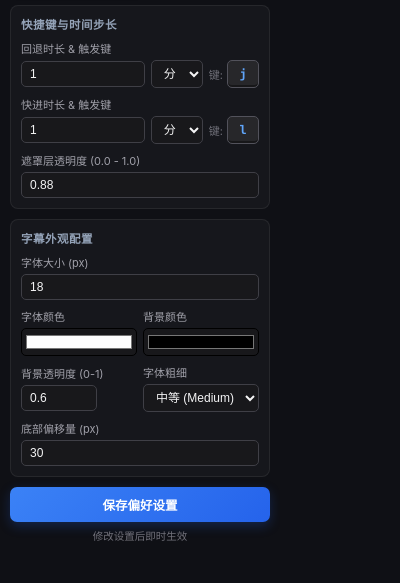
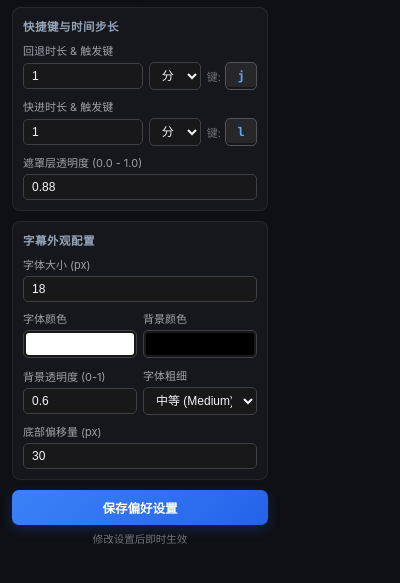
Before and after one commit to Linxiaopeng/theaterMode, a browser extension: page popup.html in a window 400 px wide. Shown: the part 89-672 px from the top of the page. Drawn offline with Linux system fonts and the light colour scheme.

Commit message:
fix: ensure symmetrical padding across all tab panels and fix webkit color picker inset

```diff
--- a/popup.html
+++ b/popup.html
@@ -4,7 +4,7 @@
   <meta charset="UTF-8">
   <title>影院模式设置</title>
   <style>
-    * {
+    *, *::before, *::after {
       box-sizing: border-box;
       margin: 0;
       padding: 0;
@@ -16,13 +16,14 @@
       margin: 0;
       padding: 0;
       background: #0f1015;
-      overflow-x: hidden;
+      overflow: hidden; /* 彻底杜绝全局外框产生滚动条导致的不对称 */
     }
     body {
-      padding: 10px;
+      padding: 12px;
       font-family: -apple-system, BlinkMacSystemFont, "Segoe UI", Roboto, "Helvetica Neue", Arial, sans-serif;
       color: #e4e4e7;
       user-select: none;
+      width: 100%;
     }
 
     /* 顶部 Header */
@@ -101,7 +102,6 @@
 
     .tab-panel {
       width: 100%;
-      box-sizing: border-box;
     }
 
     /* 卡片式区块 (Card Sections) */
@@ -156,6 +156,7 @@
       outline: none;
       transition: all 0.15s ease;
       min-width: 0;
+      width: 100%;
     }
     input[type="number"]:focus, select:focus, input[type="text"]:focus {
       border-color: #3b82f6;
@@ -178,14 +179,22 @@
       flex-shrink: 0;
     }
 
-    /* 颜色选择器 */
+    /* 颜色选择器 Webkit 标准修正 */
     .color-picker {
       height: 28px;
       padding: 2px;
       cursor: pointer;
       background: #18181b;
+      border: 1px solid #3f3f46;
       border-radius: 5px;
       width: 100%;
+    }
+    input[type="color"]::-webkit-color-swatch-wrapper {
+      padding: 0;
+    }
+    input[type="color"]::-webkit-color-swatch {
+      border: none;
+      border-radius: 3px;
     }
 
     /* 主操作按钮 */
@@ -224,7 +233,6 @@
       justify-content: space-between;
       align-items: center;
       margin-bottom: 8px;
-      padding: 0 2px;
       width: 100%;
     }
     .history-sub {
@@ -275,7 +283,6 @@
       gap: 6px;
       transition: all 0.15s ease;
       width: 100%;
-      box-sizing: border-box;
     }
     .history-item:hover {
       background: rgba(255, 255, 255, 0.06);
@@ -407,7 +414,7 @@
 
       <div class="form-group">
         <label>遮罩层透明度 (0.0 - 1.0)</label>
-        <input type="number" id="opacity" min="0" max="1" step="0.05" value="0.88" style="width:100%;">
+        <input type="number" id="opacity" min="0" max="1" step="0.05" value="0.88">
       </div>
     </div>
 
@@ -415,7 +422,7 @@
       <div class="card-title">字幕外观配置</div>
       <div class="form-group">
         <label>字体大小 (px)</label>
-        <input type="number" id="subFontSize" min="12" max="48" step="1" value="18" style="width:100%;">
+        <input type="number" id="subFontSize" min="12" max="48" step="1" value="18">
       </div>
 
       <div class="form-group">
@@ -439,7 +446,7 @@
           </div>
           <div style="flex:1;">
             <label>字体粗细</label>
-            <select id="subFontWeight" style="width:100%;">
+            <select id="subFontWeight">
               <option value="400">常规 (Normal)</option>
               <option value="500" selected>中等 (Medium)</option>
               <option value="700">加粗 (Bold)</option>
@@ -450,7 +457,7 @@
 
       <div class="form-group">
         <label>底部偏移量 (px)</label>
-        <input type="number" id="subBottomOffset" min="10" max="200" step="5" value="30" style="width:100%;">
+        <input type="number" id="subBottomOffset" min="10" max="200" step="5" value="30">
       </div>
     </div>
 
```
